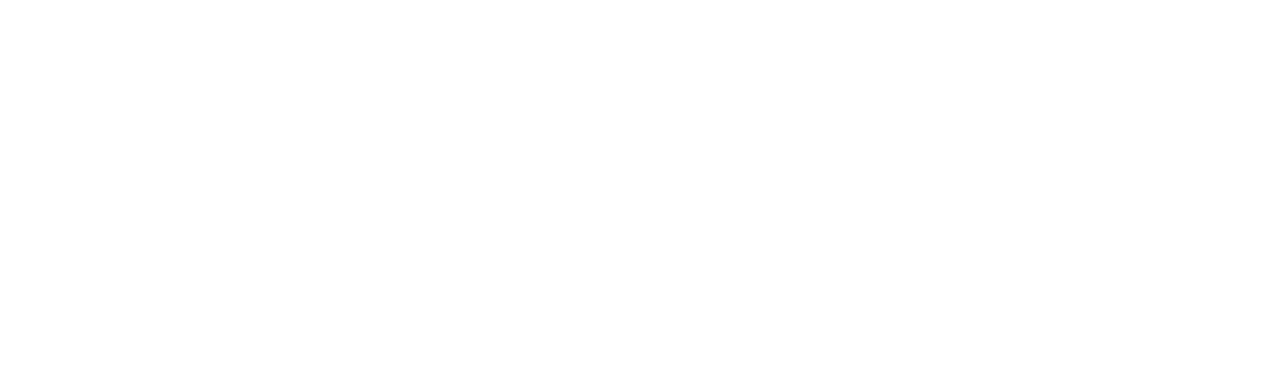
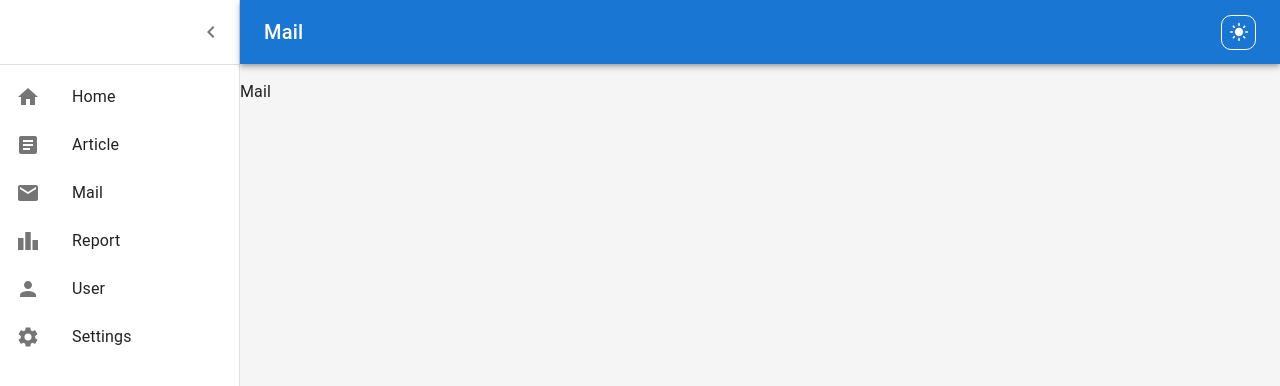
Before and after one commit to AsaneJP/MarkdownCMS, a React (Create React App) app in the folder app/: page /mail in a window 1280 px wide. Before the commit this address had no page. Shown: the top 386 px of the page. Built offline with nearby package versions, Linux system fonts and the light colour scheme.

Commit message:
Add Route&Pages

```diff
--- a/app/src/components/molecules/List/NavItemList.tsx
+++ b/app/src/components/molecules/List/NavItemList.tsx
@@ -11,9 +11,9 @@
   <List>
     <ListContent icon={<HomeIcon />} name="Home" url="/" />
     <ListContent icon={<ArticleIcon />} name="Article" url="/article" />
-    <ListContent icon={<MailIcon />} name="Mail" url="/" />
-    <ListContent icon={<LeaderboardIcon />} name="Report" url="/" />
-    <ListContent icon={<PersonIcon />} name="User" url="/" />
-    <ListContent icon={<SettingsIcon />} name="Settings" url="/" />
+    <ListContent icon={<MailIcon />} name="Mail" url="/mail" />
+    <ListContent icon={<LeaderboardIcon />} name="Report" url="/report" />
+    <ListContent icon={<PersonIcon />} name="User" url="/user" />
+    <ListContent icon={<SettingsIcon />} name="Settings" url="/setting" />
   </List>
 )
--- a/app/src/components/organisms/AppBarContent.tsx
+++ b/app/src/components/organisms/AppBarContent.tsx
@@ -32,7 +32,12 @@
   }),
 }))
 
-export const AppBarContent: VFC = () => {
+type Props = {
+  title: string
+}
+
+export const AppBarContent: VFC<Props> = (props) => {
+  const { title } = props
   const [open, setOpen] = useRecoilState(menuOpneState)
   const [modeConfig, setModeConfig] = useRecoilState(modeConfigState)
   const toggleDrawer = () => {
@@ -63,10 +68,23 @@
           <MenuIcon />
         </IconButton>
         <Typography component="h1" variant="h6" color="inherit" noWrap sx={{ flexGrow: 1 }}>
-          Dashboard
+          {title}
         </Typography>
-        <IconButton color="inherit" onClick={onClickMode}>
-          {modeConfig ? <DarkModeIcon /> : <LightModeIcon />}
+        <IconButton
+          color="inherit"
+          onClick={onClickMode}
+          sx={{
+            border: 'solid 1px',
+            borderRadius: '10px',
+            width: '35px',
+            height: '35px',
+          }}
+        >
+          {modeConfig ? (
+            <DarkModeIcon sx={{ width: '20px', height: '20px' }} />
+          ) : (
+            <LightModeIcon sx={{ width: '20px', height: '20px' }} />
+          )}
         </IconButton>
       </Toolbar>
     </AppBar>
--- /dev/null
+++ b/app/src/components/pages/Mail.tsx
@@ -0,0 +1,3 @@
+export const Mail = () => (
+  <p>Mail</p>
+)
--- /dev/null
+++ b/app/src/components/pages/Report.tsx
@@ -0,0 +1,3 @@
+export const Report = () => (
+  <p>Report</p>
+)
--- /dev/null
+++ b/app/src/components/pages/Setting.tsx
@@ -0,0 +1,3 @@
+export const Setting = () => (
+  <p>Setting</p>
+)
--- /dev/null
+++ b/app/src/components/pages/SignIn.tsx
@@ -0,0 +1,3 @@
+export const SignIn = () => (
+  <p>SignIn</p>
+)
--- /dev/null
+++ b/app/src/components/pages/User.tsx
@@ -0,0 +1,3 @@
+export const User = () => (
+  <p>User</p>
+)
--- a/app/src/components/templates/Layout.tsx
+++ b/app/src/components/templates/Layout.tsx
@@ -5,16 +5,17 @@
 import { AppBarContent } from '../organisms/AppBarContent'
 
 type Props = {
+  title: string
   children: ReactElement
 }
 
 export const Layout: VFC<Props> = (props) => {
-  const { children } = props
+  const { children, title } = props
 
   return (
     <Theme>
       <Box sx={{ display: 'flex' }}>
-        <AppBarContent />
+        <AppBarContent title={title} />
         <SideNav />
         <Box
           component="main"
--- /dev/null
+++ b/app/src/router/PagesRoutes.tsx
@@ -0,0 +1,45 @@
+import { Article } from "../components/pages/Article";
+import { Editor } from "../components/pages/Editor";
+import { Home } from "../components/pages/Home";
+import { Mail } from "../components/pages/Mail";
+import { Report } from "../components/pages/Report";
+import { Setting } from "../components/pages/Setting";
+import { User } from "../components/pages/User";
+
+export const PagesRoutes = [
+  {
+    path: '/',
+    title: "Home",
+    children: <Home />
+  },
+  {
+    path: '/article',
+    title: "Article",
+    children: <Article />
+  },
+  {
+    path: '/editor',
+    title: "Editor",
+    children: <Editor />
+  },
+  {
+    path: '/mail',
+    title: "Mail",
+    children: <Mail />
+  },
+  {
+    path: '/report',
+    title: "Report",
+    children: <Report />
+  },
+  {
+    path: '/setting',
+    title: "Setting",
+    children: <Setting />
+  },
+  {
+    path: '/user',
+    title: "User",
+    children: <User />
+  }
+]
--- a/app/src/router/Router.tsx
+++ b/app/src/router/Router.tsx
@@ -3,24 +3,20 @@
 import { Article } from '../components/pages/Article'
 import { Home } from '../components/pages/Home'
 import { Layout } from '../components/templates/Layout'
+import { PagesRoutes } from './PagesRoutes'
 
 export const Router = memo(() => (
   <Routes>
-    <Route
-      path="/"
-      element={
-        <Layout>
-          <Home />
-        </Layout>
-      }
-    />
-    <Route
-      path="/article"
-      element={
-        <Layout>
-          <Article />
-        </Layout>
-      }
-    />
+    {PagesRoutes.map((route) => (
+      <Route
+        key={route.path}
+        path={route.path}
+        element={
+          <Layout title={route.title}>
+            {route.children}
+          </Layout>
+        }
+      />
+    ))}
   </Routes>
 ))
```
